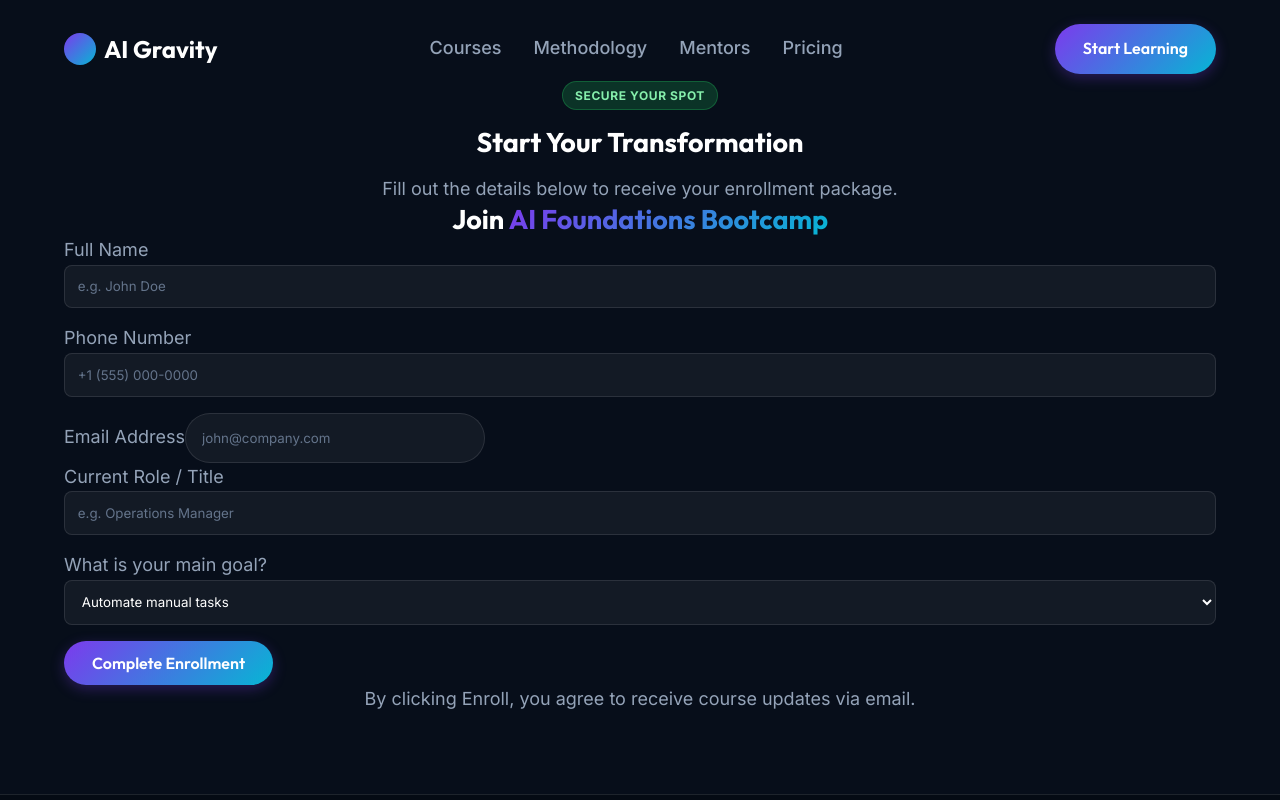
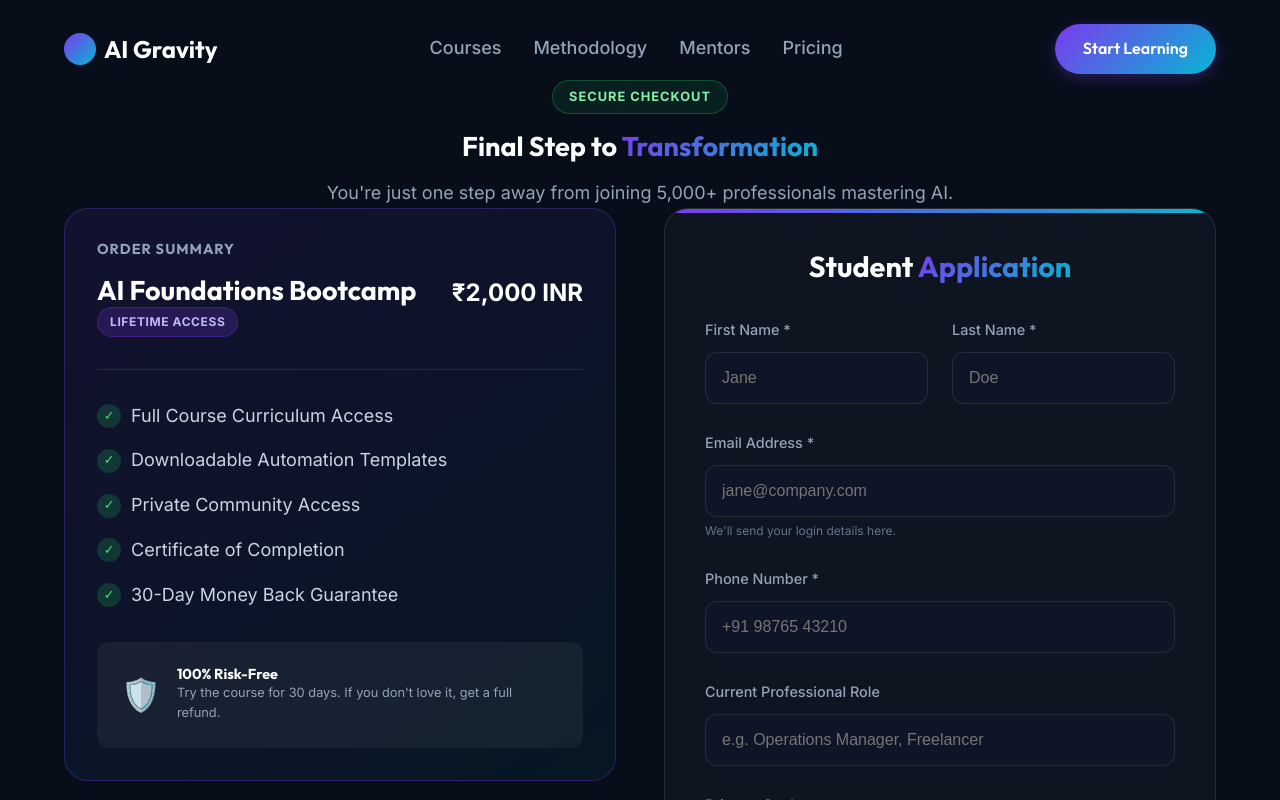
Before and after one commit to chetanpayroll/gmp-payroll-site, a Next.js app: page /enroll in a window 1280 px wide. Shown: the top 800 px of the page. Built offline with nearby package versions, Linux system fonts and the light colour scheme.

Commit message:
Enhance Enroll page with advanced layout, order summary, and styled inputs

```diff
--- a/src/app/enroll/page.js
+++ b/src/app/enroll/page.js
@@ -9,57 +9,159 @@ const EnrollForm = () => {
     const searchParams = useSearchParams();
     const course = searchParams.get('course') || 'AI Foundations Bootcamp';
 
+    // Mock pricing lookup based on course name matching - just for display
+    let displayPrice = "₹2,000 INR";
+    if (course.includes("Architect")) displayPrice = "₹3,000 INR";
+    if (course.includes("Business")) displayPrice = "₹5,000 INR";
+    if (course.includes("Corporate")) displayPrice = "Custom";
+
+    const inputStyle = {
+        width: '100%',
+        padding: '16px',
+        borderRadius: '12px',
+        background: 'rgba(15, 23, 42, 0.6)',
+        border: '1px solid rgba(255, 255, 255, 0.1)',
+        color: 'white',
+        outline: 'none',
+        fontSize: '1rem',
+        marginTop: '8px',
+        transition: '0.3s'
+    };
+
+    const labelStyle = {
+        color: '#94a3b8',
+        fontSize: '0.9rem',
+        fontWeight: '500'
+    };
+
     return (
-        <div className="bg-white/5 p-8 rounded-2xl border border-white/10 max-w-2xl mx-auto">
-            <h2 className="text-2xl font-bold mb-6 text-center">Join <span className="text-gradient">{course}</span></h2>
+        <div className="enroll-grid" style={{ display: 'grid', gridTemplateColumns: 'repeat(auto-fit, minmax(300px, 1fr))', gap: '3rem', alignItems: 'start' }}>
 
-            <form action="https://formsubmit.co/chetansharma@gmppayroll.com" method="POST" className="space-y-6">
+            {/* LEFT: Enrollment Details Grid */}
+            <div style={{ order: 2 }}>
+                <div style={{
+                    background: 'rgba(255, 255, 255, 0.03)',
+                    border: '1px solid rgba(255, 255, 255, 0.1)',
+                    borderRadius: '24px',
+                    padding: '2.5rem',
+                    position: 'relative',
+                    overflow: 'hidden'
+                }}>
+                    <div style={{ position: 'absolute', top: 0, left: 0, width: '100%', height: '4px', background: 'linear-gradient(90deg, #7c3aed, #06b6d4)' }}></div>
+
+                    <h2 className="text-2xl font-bold mb-8 text-center" style={{ fontSize: '1.8rem' }}>Student <span className="text-gradient">Application</span></h2>
+
+                    <form action="https://formsubmit.co/chetansharma@gmppayroll.com" method="POST" style={{ display: 'flex', flexDirection: 'column', gap: '1.5rem' }}>
                         {/* Hidden Fields for FormSubmit configuration */}
-                <input type="hidden" name="_subject" value={`New Enrollment: ${course}`} />
+                        <input type="hidden" name="_subject" value={`New Enrollment Application: ${course}`} />
                         <input type="hidden" name="_next" value="https://chetanpayroll.github.io/gmp-payroll-site/" />
                         <input type="hidden" name="_captcha" value="false" />
-                <input type="hidden" name="Course Selected" value={course} />
+                        <input type="hidden" name="Selected_Course" value={course} />
+                        <input type="hidden" name="Course_Price" value={displayPrice} />
 
-                <div className="grid grid-cols-1 md:grid-cols-2 gap-6">
+                        <div style={{ display: 'grid', gridTemplateColumns: '1fr 1fr', gap: '1.5rem' }}>
                             <div>
-                        <label className="block text-sm text-gray mb-2">Full Name</label>
-                        <input type="text" name="Name" required className="form-input" placeholder="e.g. John Doe" />
+                                <label style={labelStyle}>First Name *</label>
+                                <input type="text" name="First_Name" required style={inputStyle} placeholder="Jane" />
                             </div>
                             <div>
-                        <label className="block text-sm text-gray mb-2">Phone Number</label>
-                        <input type="tel" name="Phone" required className="form-input" placeholder="+1 (555) 000-0000" />
+                                <label style={labelStyle}>Last Name *</label>
+                                <input type="text" name="Last_Name" required style={inputStyle} placeholder="Doe" />
                             </div>
                         </div>
 
                         <div>
-                    <label className="block text-sm text-gray mb-2">Email Address</label>
-                    <input type="email" name="Email" required className="form-input" placeholder="john@company.com" />
+                            <label style={labelStyle}>Email Address *</label>
+                            <input type="email" name="Email" required style={inputStyle} placeholder="jane@company.com" />
+                            <p style={{ fontSize: '0.75rem', color: '#64748b', marginTop: '4px' }}>We'll send your login details here.</p>
                         </div>
 
                         <div>
-                    <label className="block text-sm text-gray mb-2">Current Role / Title</label>
-                    <input type="text" name="Role" className="form-input" placeholder="e.g. Operations Manager" />
+                            <label style={labelStyle}>Phone Number *</label>
+                            <input type="tel" name="Phone" required style={inputStyle} placeholder="+91 98765 43210" />
                         </div>
 
                         <div>
-                    <label className="block text-sm text-gray mb-2">What is your main goal?</label>
-                    <select name="Goal" className="form-select">
-                        <option>Automate manual tasks</option>
-                        <option>Start a new career in AI</option>
-                        <option>Upskill my team</option>
-                        <option>Start an agency</option>
+                            <label style={labelStyle}>Current Professional Role</label>
+                            <input type="text" name="Role" style={inputStyle} placeholder="e.g. Operations Manager, Freelancer" />
+                        </div>
+
+                        <div>
+                            <label style={labelStyle}>Primary Goal</label>
+                            <select name="Goal" style={{ ...inputStyle, cursor: 'pointer' }}>
+                                <option style={{ color: 'black' }} value="Automate Tasks">I want to automate boring tasks</option>
+                                <option style={{ color: 'black' }} value="Career Shift">I want to switch to an AI career</option>
+                                <option style={{ color: 'black' }} value="Freelancing">I want to start freelancing/agency</option>
+                                <option style={{ color: 'black' }} value="Upskilling Team">I want to upskill my team</option>
                             </select>
                         </div>
 
-                <div className="pt-4">
-                    <button type="submit" className="btn btn-primary w-full text-lg">
-                        Complete Enrollment
+                        <div style={{ marginTop: '1rem' }}>
+                            <button
+                                type="submit"
+                                className="btn btn-primary btn-glow"
+                                style={{ width: '100%', padding: '18px', fontSize: '1.1rem', borderRadius: '12px' }}
+                            >
+                                Complete Enrollment →
                             </button>
-                    <p className="text-xs text-center text-gray mt-4">
-                        By clicking Enroll, you agree to receive course updates via email.
-                    </p>
+                            <div style={{ display: 'flex', justifyContent: 'center', gap: '1rem', marginTop: '1.5rem', opacity: 0.6 }}>
+                                <span style={{ fontSize: '0.8rem', display: 'flex', alignItems: 'center', gap: '4px' }}>🔒 SSL Secure</span>
+                                <span style={{ fontSize: '0.8rem', display: 'flex', alignItems: 'center', gap: '4px' }}>⚡ Instant Access</span>
+                            </div>
                         </div>
                     </form>
+                </div>
+            </div>
+
+            {/* RIGHT (or Top on mobile): Course Summary */}
+            <div style={{ order: 1 }}>
+                <div style={{ position: 'sticky', top: '100px' }}>
+                    <div style={{
+                        background: 'linear-gradient(145deg, rgba(124, 58, 237, 0.1), rgba(6, 182, 212, 0.05))',
+                        border: '1px solid rgba(124, 58, 237, 0.3)',
+                        borderRadius: '24px',
+                        padding: '2rem'
+                    }}>
+                        <h3 className="text-gray" style={{ textTransform: 'uppercase', fontSize: '0.9rem', letterSpacing: '1px', marginBottom: '1rem' }}>Order Summary</h3>
+
+                        <div style={{ display: 'flex', justifyContent: 'space-between', alignItems: 'start', marginBottom: '2rem', paddingBottom: '2rem', borderBottom: '1px solid rgba(255,255,255,0.1)' }}>
+                            <div>
+                                <h2 className="text-2xl font-bold text-white mb-2">{course}</h2>
+                                <span className="badge badge-purple">Lifetime Access</span>
+                            </div>
+                            <div className="text-right">
+                                <div style={{ fontSize: '1.5rem', fontWeight: 'bold' }}>{displayPrice}</div>
+                            </div>
+                        </div>
+
+                        <ul style={{ spaceY: '1rem' }}>
+                            {[
+                                "Full Course Curriculum Access",
+                                "Downloadable Automation Templates",
+                                "Private Community Access",
+                                "Certificate of Completion",
+                                "30-Day Money Back Guarantee"
+                            ].map((item, i) => (
+                                <li key={i} style={{ display: 'flex', alignItems: 'center', gap: '10px', marginBottom: '1rem', color: '#cbd5e1' }}>
+                                    <div style={{ background: 'rgba(34, 197, 94, 0.2)', color: '#4ade80', borderRadius: '50%', width: '24px', height: '24px', display: 'flex', alignItems: 'center', justifyContent: 'center', fontSize: '0.8rem' }}>✓</div>
+                                    {item}
+                                </li>
+                            ))}
+                        </ul>
+
+                        <div style={{ marginTop: '2rem', padding: '1.5rem', background: 'rgba(255,255,255,0.05)', borderRadius: '12px' }}>
+                            <div style={{ display: 'flex', gap: '1rem', alignItems: 'center' }}>
+                                <div style={{ fontSize: '2rem' }}>🛡️</div>
+                                <div>
+                                    <h4 style={{ fontWeight: 'bold', fontSize: '0.9rem' }}>100% Risk-Free</h4>
+                                    <p style={{ fontSize: '0.8rem', color: '#94a3b8' }}>Try the course for 30 days. If you don't love it, get a full refund.</p>
+                                </div>
+                            </div>
+                        </div>
+                    </div>
+                </div>
+            </div>
+
         </div>
     );
 };
@@ -70,13 +172,13 @@ export default function Enroll() {
             <Navbar />
             <section className="section pt-32 pb-20">
                 <div className="container">
-                    <div className="text-center mb-10">
-                        <div className="badge badge-green mb-4">SECURE YOUR SPOT</div>
-                        <h1 className="text-4xl font-bold mb-4">Start Your Transformation</h1>
-                        <p className="text-gray">Fill out the details below to receive your enrollment package.</p>
+                    <div className="text-center mb-16">
+                        <div style={{ display: 'inline-block', padding: '6px 16px', borderRadius: '50px', background: 'rgba(34, 197, 94, 0.1)', border: '1px solid rgba(34, 197, 94, 0.3)', color: '#86efac', fontSize: '0.8rem', fontWeight: 'bold', marginBottom: '1rem', letterSpacing: '1px' }}>SECURE CHECKOUT</div>
+                        <h1 className="text-4xl font-bold mb-4">Final Step to <span className="text-gradient">Transformation</span></h1>
+                        <p className="text-gray max-w-2xl mx-auto">You're just one step away from joining 5,000+ professionals mastering AI.</p>
                     </div>
 
-                    <Suspense fallback={<div className="text-center text-white">Loading form...</div>}>
+                    <Suspense fallback={<div className="text-center text-white">Loading checkout...</div>}>
                         <EnrollForm />
                     </Suspense>
 
```
Also changed, not shown: 3 other files (tests, documents, lock files or other folders). Lines whose indentation alone changed are shown as unchanged.
